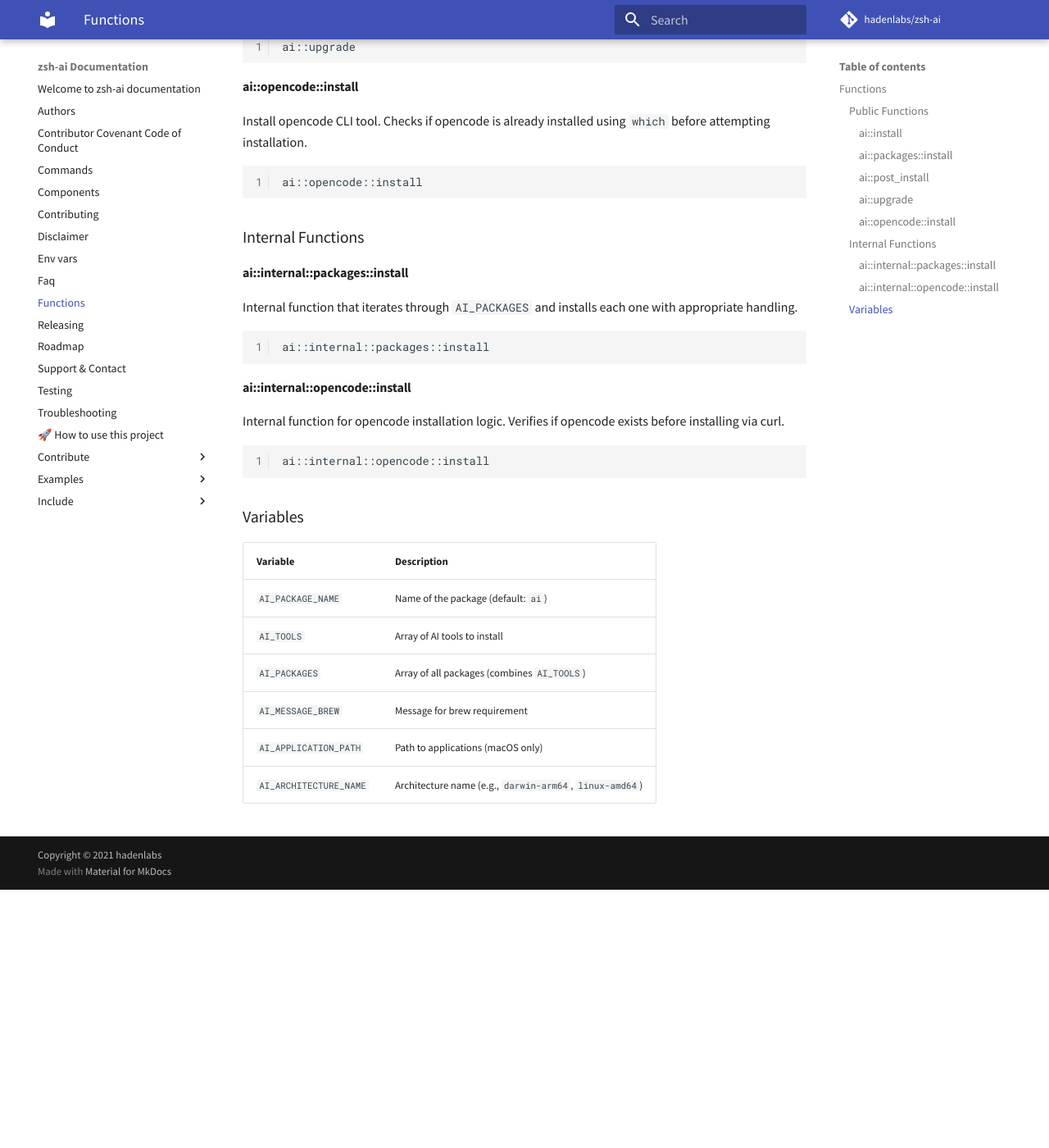
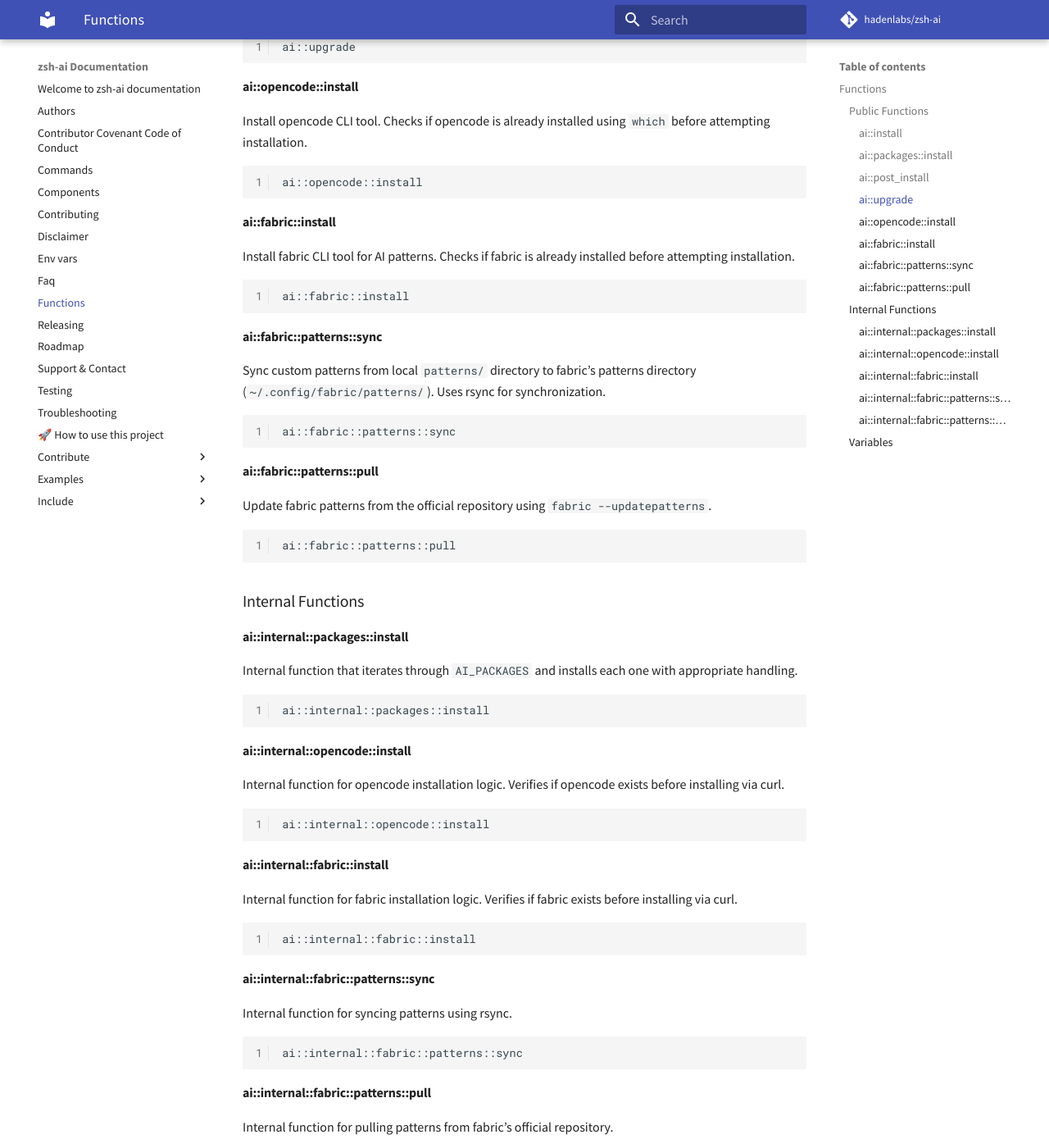
Before and after one commit to hadenlabs/zsh-ai, an MkDocs documentation site: the page built from docs/functions.md, in a window 1280 px wide and 1400 px high, scrolled down 740 px. Shown: the whole window at 82% size. Built offline with MkDocs 1.6.1 and Material for MkDocs 9.7.7, drawn with Linux system fonts in a browser that asks for light colours; comment, search, counter and statistics services are not loaded; before the commit the page ends 1825 px from its top, so only the background shows below that; some of the changed text lies outside the part shown.

Commit message:
feat ✨ (fabric): implement tool install functions (#4)
Signed-off-by: Luis Mayta <luis@hadenlabs.com>

````diff
--- a/docs/functions.md
+++ b/docs/functions.md
@@ -49,6 +49,30 @@
 ai::opencode::install
 ```
 
+#### ai::fabric::install
+
+Install fabric CLI tool for AI patterns. Checks if fabric is already installed before attempting installation.
+
+```bash
+ai::fabric::install
+```
+
+#### ai::fabric::patterns::sync
+
+Sync custom patterns from local `patterns/` directory to fabric's patterns directory (`~/.config/fabric/patterns/`). Uses rsync for synchronization.
+
+```bash
+ai::fabric::patterns::sync
+```
+
+#### ai::fabric::patterns::pull
+
+Update fabric patterns from the official repository using `fabric --updatepatterns`.
+
+```bash
+ai::fabric::patterns::pull
+```
+
 ### Internal Functions
 
 #### ai::internal::packages::install
@@ -67,13 +91,41 @@
 ai::internal::opencode::install
 ```
 
+#### ai::internal::fabric::install
+
+Internal function for fabric installation logic. Verifies if fabric exists before installing via curl.
+
+```bash
+ai::internal::fabric::install
+```
+
+#### ai::internal::fabric::patterns::sync
+
+Internal function for syncing patterns using rsync.
+
+```bash
+ai::internal::fabric::patterns::sync
+```
+
+#### ai::internal::fabric::patterns::pull
+
+Internal function for pulling patterns from fabric's official repository.
+
+```bash
+ai::internal::fabric::patterns::pull
+```
+
 ### Variables
 
-| Variable               | Description                                             |
-| ---------------------- | ------------------------------------------------------- |
-| `AI_PACKAGE_NAME`      | Name of the package (default: `ai`)                     |
-| `AI_TOOLS`             | Array of AI tools to install                            |
-| `AI_PACKAGES`          | Array of all packages (combines `AI_TOOLS`)             |
-| `AI_MESSAGE_BREW`      | Message for brew requirement                            |
-| `AI_APPLICATION_PATH`  | Path to applications (macOS only)                       |
-| `AI_ARCHITECTURE_NAME` | Architecture name (e.g., `darwin-arm64`, `linux-amd64`) |
+| Variable                         | Description                                                    |
+| -------------------------------- | -------------------------------------------------------------- |
+| `AI_PACKAGE_NAME`                | Name of the package (default: `ai`)                            |
+| `AI_TOOLS`                       | Array of AI tools to install                                   |
+| `AI_PACKAGES`                    | Array of all packages (combines `AI_TOOLS`)                    |
+| `AI_MESSAGE_BREW`                | Message for brew requirement                                   |
+| `AI_FABRIC_PATTERNS_PATH`        | Path to fabric patterns (default: `~/.config/fabric/patterns`) |
+| `AI_FABRIC_PATTERNS_SYNC_SOURCE` | Source path for custom patterns (`ZSH_AI_PATH/patterns`)       |
+| `AI_INSTALL_URL_OPENCODE`        | Installation URL for opencode                                  |
+| `AI_INSTALL_URL_FABRIC`          | Installation URL for fabric                                    |
+| `AI_APPLICATION_PATH`            | Path to applications (macOS only)                              |
+| `AI_ARCHITECTURE_NAME`           | Architecture name (e.g., `darwin-arm64`, `linux-amd64`)        |
````
Also changed, not shown: AGENTS.md (+44 -13 lines), patterns/README.md (added, +55 -0 lines), 5 other files.
